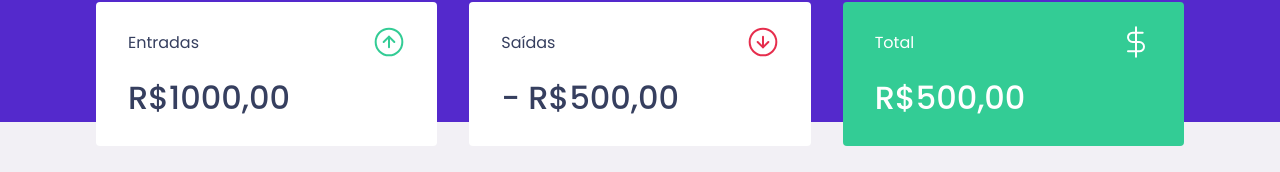
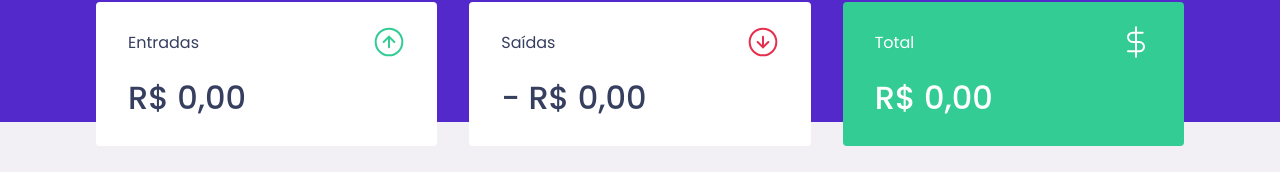
Before and after one commit to matheus-neves/dtmoney, a React (Create React App) app: page / in a window 1280 px wide. Shown: the part 150-322 px from the top of the page. Built offline with nearby package versions, Linux system fonts and the light colour scheme; no server answers; what miragejs would draw is missing.

Commit message:
feat: Calculating summary

```diff
--- a/src/components/Summary/index.tsx
+++ b/src/components/Summary/index.tsx
@@ -10,7 +10,20 @@
 
   const { transactions } = useContext(TransactionsContext)
 
-  console.log(transactions)
+  const summary = transactions.reduce((acc, transaction) => {
+    if (transaction.type === 'deposit') {
+      acc.deposits += transaction.amount;
+      acc.total += transaction.amount;
+    } else {
+      acc.withdraws += transaction.amount;
+      acc.total -= transaction.amount;
+    }
+    return acc
+  }, {
+    deposits: 0,
+    withdraws: 0,
+    total: 0
+  })
 
   return (
     <Container>
@@ -19,21 +32,35 @@
           <p>Entradas</p>
           <img src={incomeImg} alt="Entradas" />
         </header>
-        <strong>R$1000,00</strong>
+        <strong>
+          {new Intl.NumberFormat('pt-BR', {
+            style: 'currency',
+            currency: 'BRL'
+          }).format(summary.deposits)}
+        </strong>
       </div>
       <div>
         <header>
           <p>Saídas</p>
           <img src={outcomeImg} alt="Saídas" />
         </header>
-        <strong>- R$500,00</strong>
+        <strong>- {
+          new Intl.NumberFormat('pt-BR', {
+            style: 'currency',
+            currency: 'BRL'
+          }).format(summary.withdraws)}
+        </strong>
       </div>
       <div className="hightlight-background">
         <header>
           <p>Total</p>
           <img src={totalImg} alt="Total" />
         </header>
-        <strong>R$500,00</strong>
+        <strong>{
+          new Intl.NumberFormat('pt-BR', {
+            style: 'currency',
+            currency: 'BRL'
+          }).format(summary.total)}</strong>
       </div>
     </Container>
   )
```
